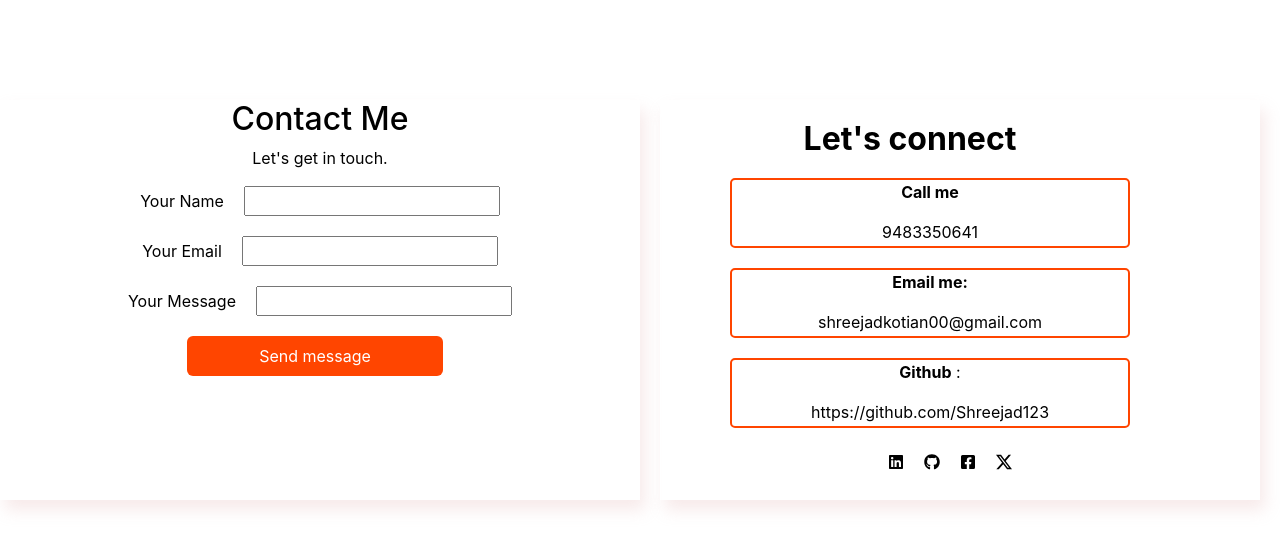
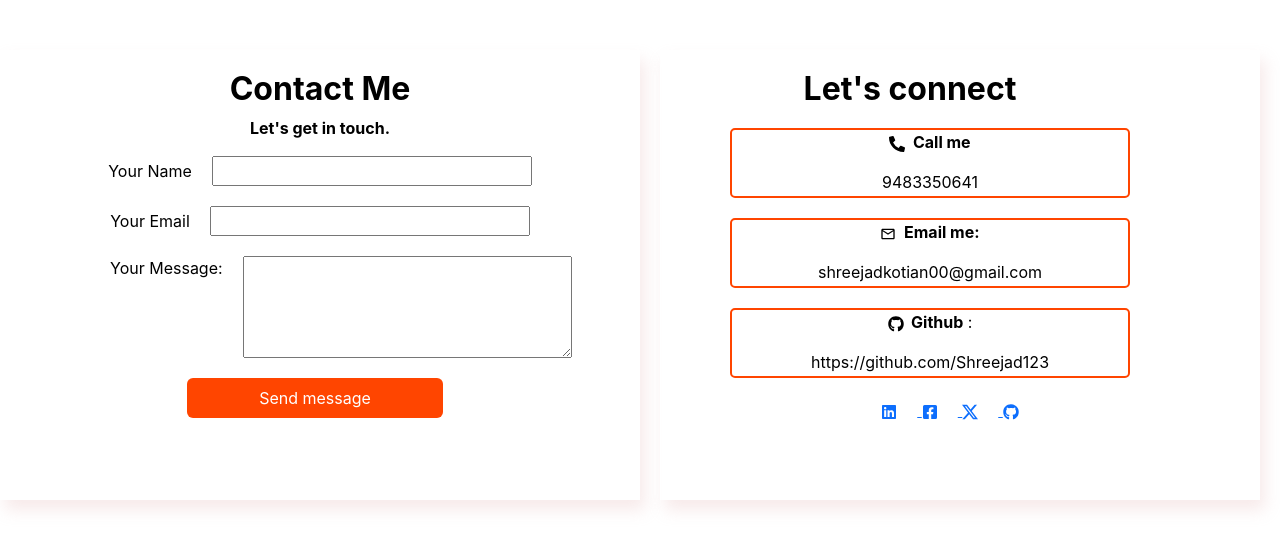
Before and after one commit to Shreejad123/shreeja_portfolio, a React (Vite) app: page /contact in a window 1280 px wide. Shown: the top 546 px of the page. Built offline with nearby package versions, Linux system fonts and the light colour scheme.

Commit message:
updated conatct page

```diff
--- a/src/components/contact.jsx
+++ b/src/components/contact.jsx
@@ -4,14 +4,21 @@ import { FaLinkedin } from "react-icons/fa";
 import { FaGithub } from "react-icons/fa";
 import { FaFacebookSquare } from "react-icons/fa";
 import { BsTwitterX } from "react-icons/bs";
+import { FaPhoneAlt } from "react-icons/fa";
+import { MdOutlineEmail } from "react-icons/md";
+import { Link } from "react-router-dom";
 function Contact() {
   return (
     <>
       <div className={styles.container}>
         <div className={styles.contactSection}>
-          <h2>Contact Me</h2>
+          <h2 className={styles.contactHeader}>
+            <b>Contact Me</b>
+          </h2>
 
-          <p>Let's get in touch.</p>
+          <p>
+            <b>Let's get in touch.</b>
+          </p>
           <div className={styles.contact}>
             <div>
               <label>Your Name</label>
@@ -21,9 +28,14 @@ function Contact() {
               <label>Your Email</label>
               <input type="email" />
             </div>
-            <div>
-              <label>Your Message</label>
-              <input type="textbox" />
+            <div className={styles.formfield}>
+              <label for="message">Your Message:</label>
+              <textarea
+                id="message"
+                name="message"
+                rows="4"
+                cols="30"
+              ></textarea>
             </div>
             <div>
               <button className={`btn btn-info ${styles.customBtn}`}>
@@ -38,35 +50,74 @@ function Contact() {
           </h2>
           <div className={styles.box}>
             <p>
-              <b>Call me</b>
+              <b>
+                <FaPhoneAlt />
+                &nbsp; Call me
+              </b>
             </p>
             <p>9483350641</p>
           </div>
           <div className={styles.box}>
             <p>
-              <b>Email me:</b>
+              <b>
+                <MdOutlineEmail />
+                &nbsp; Email me:
+              </b>
             </p>
             <p>shreejadkotian00@gmail.com</p>
           </div>
           <div className={styles.box}>
             <p>
-              <b>Github</b> :{" "}
+              <b>
+                {" "}
+                <FaGithub />
+                &nbsp; Github
+              </b>{" "}
+              :{" "}
             </p>
             <p>https://github.com/Shreejad123</p>
           </div>
           <div>
             <p>
               <span className={styles.icons}>
-                <FaLinkedin></FaLinkedin>
+                <Link
+                  to="https://www.linkedin.com/in/shreeja-d-kotian-b4639a286/"
+                  target="_blank"
+                  rel="noopener noreferrer"
+                >
+                  {" "}
+                  <FaLinkedin />
+                </Link>
               </span>
               <span className={styles.icons}>
-                <FaGithub />
+                <Link
+                  to="https://www.linkedin.com/in/shreeja-d-kotian-b4639a286/"
+                  target="_blank"
+                  rel="noopener noreferrer"
+                >
+                  {" "}
+                  <FaFacebookSquare />
+                </Link>
               </span>
               <span className={styles.icons}>
-                <FaFacebookSquare />
+                <Link
+                  to="https://www.linkedin.com/in/shreeja-d-kotian-b4639a286/"
+                  target="blank"
+                  rel="noopener noreferrer"
+                >
+                  {" "}
+                  <BsTwitterX />
+                </Link>
               </span>
               <span className={styles.icons}>
-                <BsTwitterX />
+                <Link
+                  to="https://github.com/Shreejad123"
+                  target="_blank"
+                  rel="noopener noreferrer"
+                >
+                  {" "}
+                  <FaGithub />
+                </Link>
               </span>
             </p>
           </div>
--- a/src/components/contact.module.css
+++ b/src/components/contact.module.css
@@ -1,20 +1,22 @@
 .contactSection {
   text-align: center;
   color: black;
-  margin: auto;
-  margin-top: 100px;
+  margin-top: 50px;
+
   box-shadow: 5px 10px 15px rgba(227, 185, 185, 0.3);
+  margin-left: 0;
   width: 50%;
-  height: 400px;
+  height: 450px;
 }
+
 .profile {
   text-align: center;
   color: black;
   margin: auto;
-  margin-top: 100px;
+  margin-top: 50px;
   box-shadow: 5px 10px 15px rgba(227, 185, 185, 0.3);
-  width: 70%;
-  height: 400px;
+  width: 40%;
+  height: 450px;
   flex: 1; /* Equal width columns */
   padding: 20px;
 }
@@ -57,3 +59,15 @@
 .icons {
   margin-right: 20px;
 }
+
+.formfield {
+  display: flex;
+  margin-left: 110px;
+  margin-bottom: 20px;
+}
+.contact input {
+  width: 50%;
+}
+.contactHeader {
+  margin-top: 20px;
+}
```
